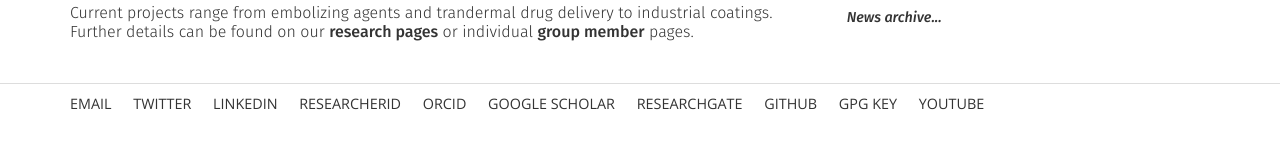
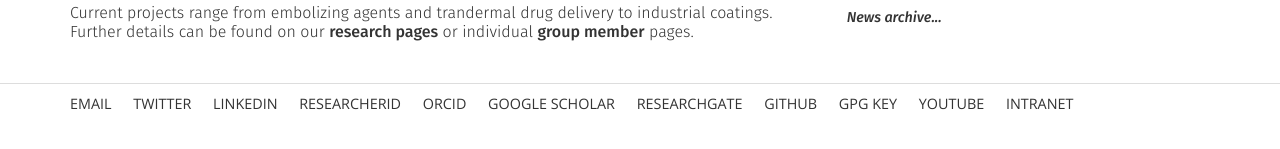
Before and after one commit to sebspain/sebspain.github.io, a Jekyll site: the page index.html, which Jekyll copies as it is, in a window 1280 px wide. Shown: the part 540-689 px from the top of the page. Built offline with Jekyll 4.4.1, drawn with Linux system fonts in a browser that asks for light colours.

Commit message:
added intranet link

```diff
--- a/_includes/footer.html
+++ b/_includes/footer.html
@@ -12,6 +12,7 @@
                     <a href="http://github.com/sebspain" class="contact">GitHub</a>
                     <a href="http://sebspain.co.uk/files/sebspain_gpg_public.gpg" class="contact">GPG Key</a>
                     <a href="https://www.youtube.com/channel/UCcdwL6wjC1TgPdSsdtZZRPA" class="contact">YouTube</a>
+                    <a href="https://sites.google.com/a/sheffield.ac.uk/spain-group-internal/" class="contact">Intranet</a>
             </nav>
         </div>
 
--- a/group/index.html
+++ b/group/index.html
@@ -110,6 +110,7 @@
                     <a href="http://github.com/sebspain" class="contact">GitHub</a>
                     <a href="http://sebspain.co.uk/files/sebspain_gpg_public.gpg" class="contact">GPG Key</a>
                     <a href="https://www.youtube.com/channel/UCcdwL6wjC1TgPdSsdtZZRPA" class="contact">YouTube</a>
+                    <a href="https://sites.google.com/a/sheffield.ac.uk/spain-group-internal/" class="contact">Intranet</a>
             </nav>
         </div>
     </div>
--- a/index.html
+++ b/index.html
@@ -47,7 +47,6 @@
                 <a href="/facilities/">Facilities</a>
                 <a href="/publications">Publications</a>
                 <a href="/blog.html">Blog</a>
-            </nav>
         </div>
     </div>
 </header>
@@ -107,6 +106,8 @@
                     <a href="http://github.com/sebspain" class="contact">GitHub</a>
                     <a href="http://sebspain.co.uk/files/sebspain_gpg_public.gpg" class="contact">GPG Key</a>
                     <a href="https://www.youtube.com/channel/UCcdwL6wjC1TgPdSsdtZZRPA" class="contact">YouTube</a>
+                    <a href="https://sites.google.com/a/sheffield.ac.uk/spain-group-internal/" class="contact">Intranet</a>
+                </nav>
             </nav>
         </div>
 
--- a/news_archive.html
+++ b/news_archive.html
@@ -107,6 +107,7 @@
                     <a href="http://github.com/sebspain" class="contact">GitHub</a>
                     <a href="http://sebspain.co.uk/files/sebspain_gpg_public.gpg" class="contact">GPG Key</a>
                     <a href="https://www.youtube.com/channel/UCcdwL6wjC1TgPdSsdtZZRPA" class="contact">YouTube</a>
+                    <a href="https://sites.google.com/a/sheffield.ac.uk/spain-group-internal/" class="contact">Intranet</a>
 	    </nav>
         </div>
 
--- a/publications/index.html
+++ b/publications/index.html
@@ -203,6 +203,8 @@ and Cameron Alexander; “Bacteria-instructed synthesis of polymers for self-sel
                     <a href="https://www.researchgate.net/profile/Sebastian_Spain" class="contact">ResearchGate</a>
                     <a href="http://github.com/sebspain" class="contact">GitHub</a>
                     <a href="http://sebspain.co.uk/files/sebspain_gpg_public.gpg" class="contact">GPG Key</a>
+                    <a href="https://www.youtube.com/channel/UCcdwL6wjC1TgPdSsdtZZRPA" class="contact">YouTube</a>
+                    <a href="https://sites.google.com/a/sheffield.ac.uk/spain-group-internal/" class="contact">Intranet</a>
             </nav>
         </div>
 
--- a/research/index.html
+++ b/research/index.html
@@ -169,6 +169,7 @@
                     <a href="http://github.com/sebspain" class="contact">GitHub</a>
                     <a href="http://sebspain.co.uk/files/sebspain_gpg_public.gpg" class="contact">GPG Key</a>
                     <a href="https://www.youtube.com/channel/UCcdwL6wjC1TgPdSsdtZZRPA" class="contact">YouTube</a>
+                    <a href="https://sites.google.com/a/sheffield.ac.uk/spain-group-internal/" class="contact">Intranet</a>
             </nav>
         </div>
 
```
